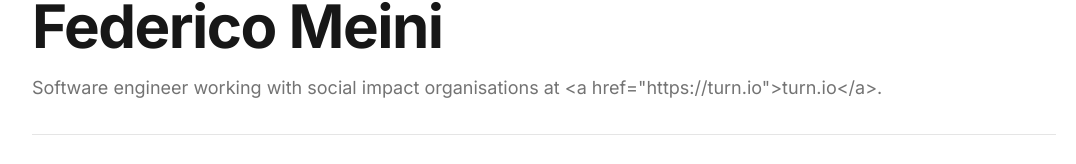
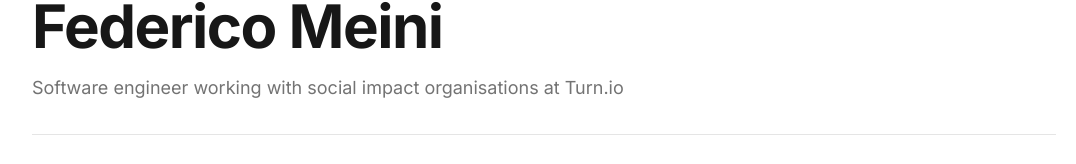
Before and after one commit to fedme/fedme-website, a Next.js app: page / in a window 1280 px wide. Shown: the part 138-302 px from the top of the page, without its empty margins (96-1172 px from the left). Built offline with nearby package versions, Linux system fonts and the light colour scheme; no server answers; what @tailwindcss/typography would draw is missing.

Commit message:
Update siteMetadata.js

```diff
--- a/data/siteMetadata.js
+++ b/data/siteMetadata.js
@@ -2,7 +2,7 @@ const siteMetadata = {
   title: 'Federico Meini',
   author: 'Federico Meini',
   headerTitle: 'fedme',
-  description: 'Software engineer working with social impact organisations at <a href="https://turn.io">turn.io</a>.',
+  description: 'Software engineer working with social impact organisations at Turn.io',
   language: 'en-us',
   siteUrl: 'https://fedme.dev',
   siteRepo: 'https://github.com/fedme/fedme-website',
```
